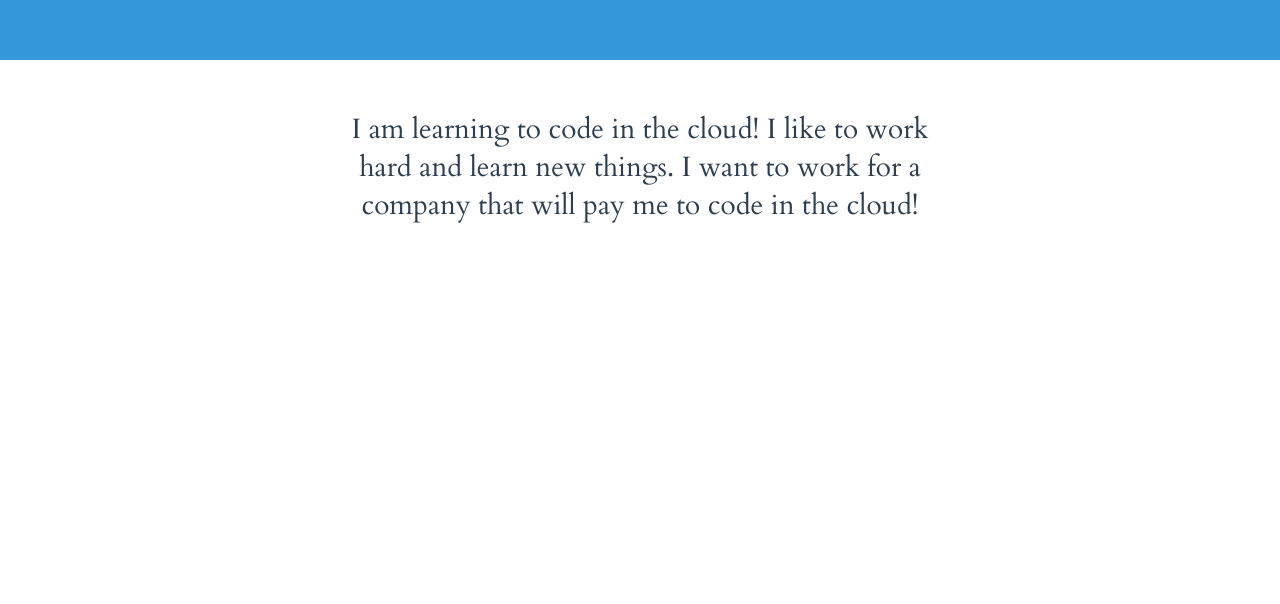
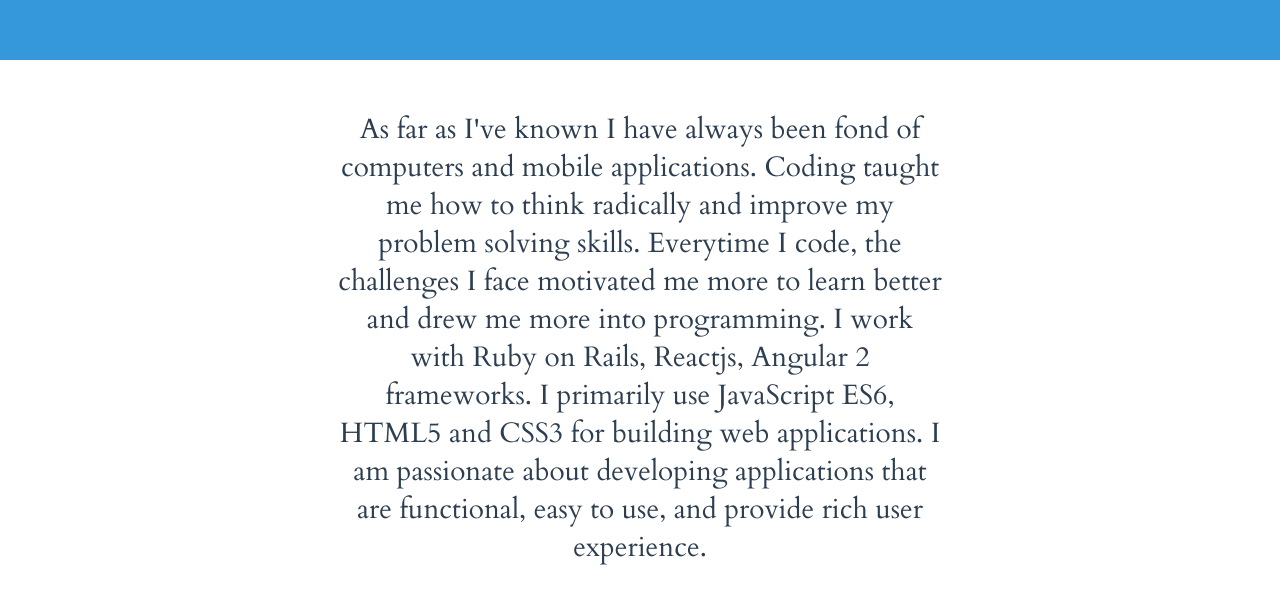
Before and after one commit to sowmyadsl/my-portfolio, a plain HTML site: page index.html in a window 1280 px wide. Shown: the part 2048-2652 px from the top of the page. Drawn offline with Linux system fonts and the light colour scheme.

Commit message:
Add info to about me section

```diff
--- a/index.html
+++ b/index.html
@@ -115,8 +115,7 @@
 
     <section class="section section--alignCentered section--description">
       <p class="color--darkgrey section__description">
-        I am learning to code in the cloud! I like to work hard and learn new things.
-        I want to work for a company that will pay me to code in the cloud!
+        As far as I've known I have always been fond of computers and mobile applications. Coding taught me how to think radically and improve my problem solving skills. Everytime I code, the challenges I face motivated me more to learn better and drew me more into programming. I work with Ruby on Rails, Reactjs, Angular 2 frameworks. I primarily use JavaScript ES6, HTML5 and CSS3 for building web applications. I am passionate about developing applications that are functional, easy to use, and provide rich user experience.
       </p>
 
       <div class="background--skyBlue modal--closed">
@@ -139,6 +138,6 @@
           </p>
         </div>
       </div>
-
+    </section>
   </body>
 </html>
```
Lines whose indentation alone changed are shown as unchanged.
